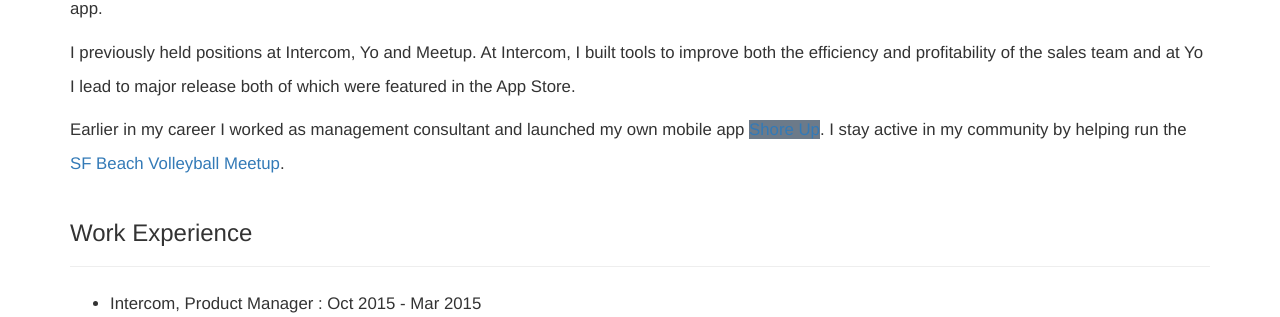
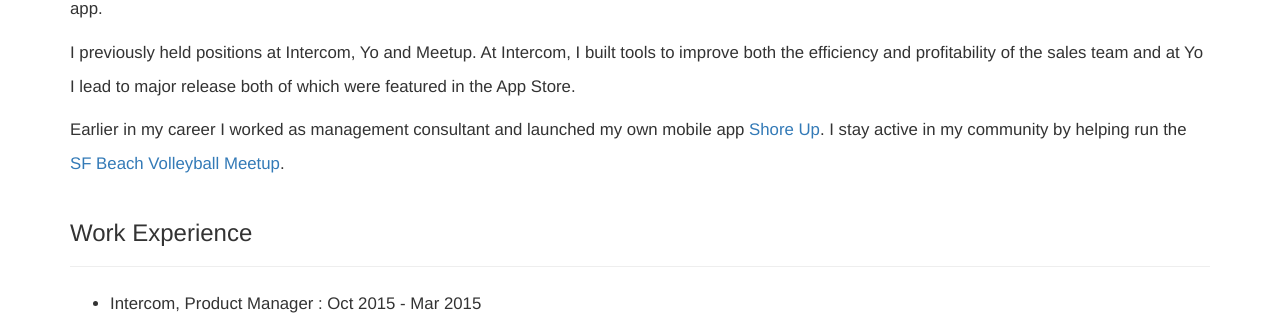
Before and after one commit to matthewwoo-zz/Woosite, a Flask app: page /about in a window 1280 px wide. Shown: the part 507-824 px from the top of the page. Run offline with Flask 2, Linux system fonts and the light colour scheme; some libraries are stand-ins or nearby versions.

Commit message:
Fixed Shore Up link

```diff
--- a/src/templates/about.jinja2
+++ b/src/templates/about.jinja2
@@ -34,7 +34,7 @@
     </p>
     <p class="bio">I previously held positions at Intercom, Yo and Meetup. At Intercom, I built tools to improve both the efficiency and profitability of the sales team and at Yo I lead to major release both of which were featured in the App Store.
     </p>
-    <p class="bio">Earlier in my career I worked as management consultant and launched my own mobile app <a href="http://www.blogto.com/tech/2012/06/get_to_know_a_toronto_startup_shore_up/">Shore Up</a>. I stay active in my community by helping run the <a class="text-link" href="http://www.meetup.com/SF-2x2-Beach-Volleyball-Meetup/">SF Beach Volleyball Meetup</a>.
+    <p class="bio">Earlier in my career I worked as management consultant and launched my own mobile app <a class="text-link" href="http://www.blogto.com/tech/2012/06/get_to_know_a_toronto_startup_shore_up/">Shore Up</a>. I stay active in my community by helping run the <a class="text-link" href="http://www.meetup.com/SF-2x2-Beach-Volleyball-Meetup/">SF Beach Volleyball Meetup</a>.
     </p>
     <div class="page-header">
         <h3>Work Experience</h3>
```
